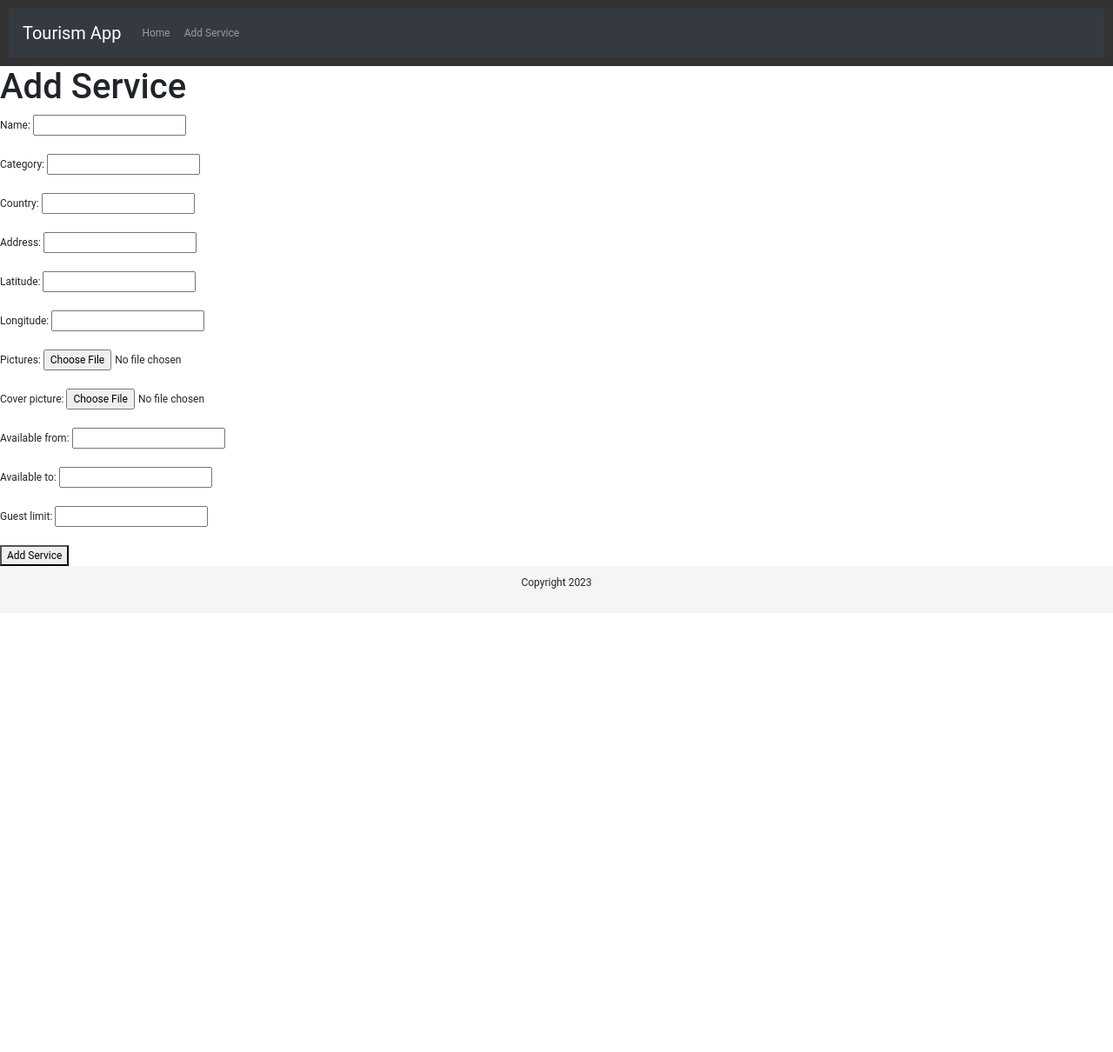
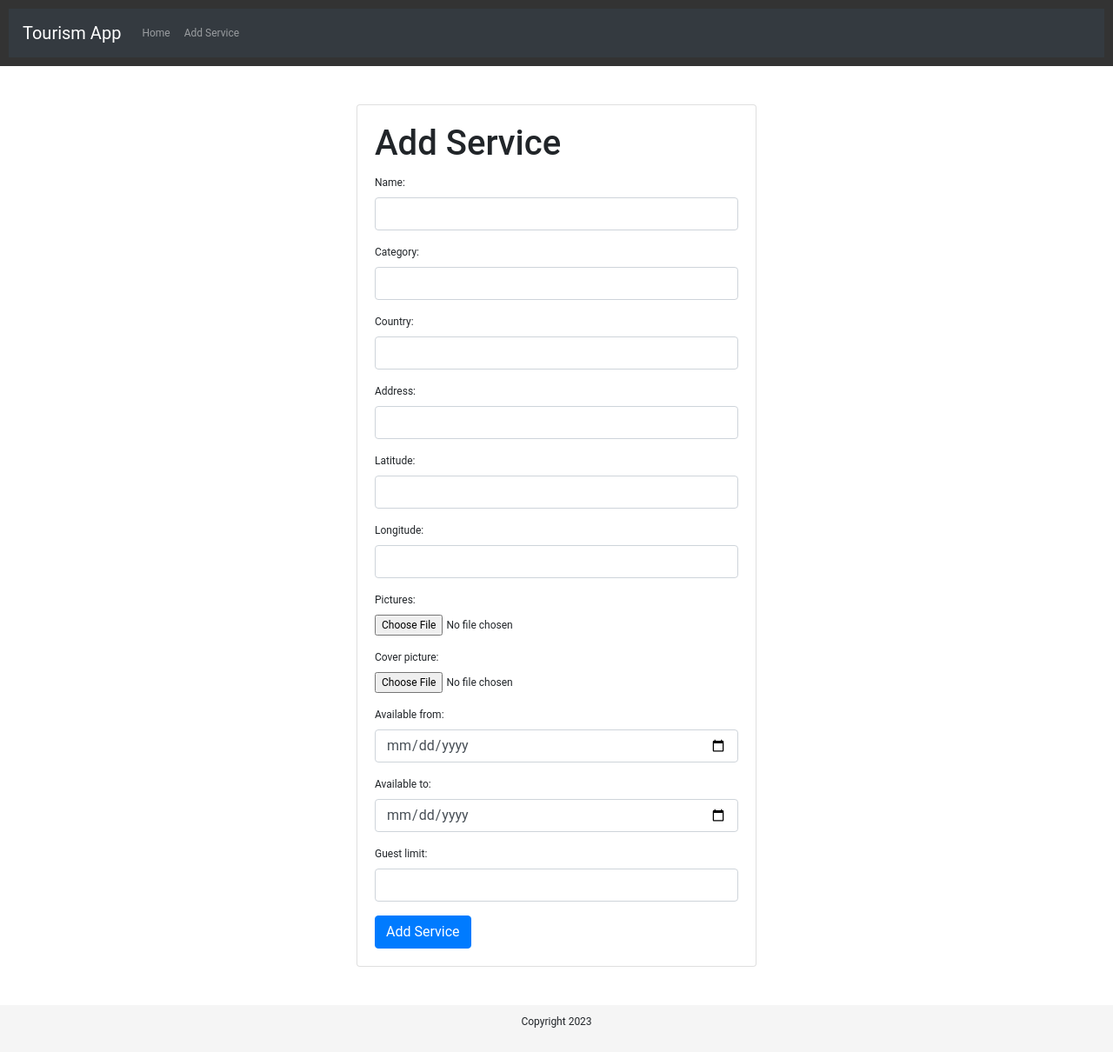
Before and after one commit to afiay/IRIS1, a Django app: page /add_service/ in a window 1280 px wide. Shown: the whole page at 87% size. Before the commit the page ends 677 px from the top, so only its background shows below. Run offline with Django 4.2, Linux system fonts and the light colour scheme; a user stored in the database is signed in; some libraries are stand-ins or nearby versions.

Commit message:
template

```diff
--- a/iris/base/forms.py
+++ b/iris/base/forms.py
@@ -6,18 +6,39 @@ class ServiceForm(forms.ModelForm):
         model = Service
         fields = ['name', 'category', 'country', 'address', 'latitude', 'longitude', 'pictures', 'cover_picture',
                   'available_from', 'available_to', 'guest_limit']
+        widgets = {
+            'name': forms.TextInput(attrs={'class': 'form-control'}),
+            'category': forms.TextInput(attrs={'class': 'form-control'}),
+            'country': forms.TextInput(attrs={'class': 'form-control'}),
+            'address': forms.TextInput(attrs={'class': 'form-control'}),
+            'latitude': forms.NumberInput(attrs={'class': 'form-control'}),
+            'longitude': forms.NumberInput(attrs={'class': 'form-control'}),
+            'pictures': forms.ClearableFileInput(attrs={'class': 'form-control-file'}),
+            'cover_picture': forms.ClearableFileInput(attrs={'class': 'form-control-file'}),
+            'available_from': forms.DateInput(attrs={'class': 'form-control', 'type': 'date'}),
+            'available_to': forms.DateInput(attrs={'class': 'form-control', 'type': 'date'}),
+            'guest_limit': forms.NumberInput(attrs={'class': 'form-control'}),
+        }
 
 class RatingForm(forms.ModelForm):
     class Meta:
         model = Rating
         fields = ['rating', 'comment']
+        widgets = {
+            'rating': forms.Select(attrs={'class': 'form-control'}),
+            'comment': forms.Textarea(attrs={'class': 'form-control'}),
+        }
 
-from django import forms
-from .models import Booking
 class BookingForm(forms.ModelForm):
     class Meta:
         model = Booking
         fields = ['service', 'user', 'from_date', 'to_date']
+        widgets = {
+            'service': forms.HiddenInput(),
+            'user': forms.HiddenInput(),
+            'from_date': forms.DateInput(attrs={'class': 'form-control', 'type': 'date'}),
+            'to_date': forms.DateInput(attrs={'class': 'form-control', 'type': 'date'}),
+        }
 
     def clean(self):
         cleaned_data = super().clean()
@@ -27,5 +48,4 @@ class BookingForm(forms.ModelForm):
         if from_date and to_date and from_date > to_date:
             raise forms.ValidationError("The 'from' date must be before the 'to' date.")
 
-
         return cleaned_data
--- /dev/null
+++ b/iris/base/static/css/style.css
@@ -0,0 +1,72 @@
+        /* Add your custom styles here */
+        body {
+            padding-top: 0px;
+            font-family: 'Roboto', sans-serif;
+            font-size: 12px;
+            text-align: justify;
+            word-wrap: break-word;
+        }
+
+        header {
+            background-color: #333;
+            color: #fff;
+            padding: 10px;
+        }
+
+        footer {
+            background-color: #f5f5f5;
+            padding: 10px;
+            text-align: center;
+        }
+
+        .profile-picture {
+            width: 200px;
+            height: 200px;
+            border: 2px solid #fff;
+            margin: 10px 10px 10px 10px;
+        }
+
+        .star-rating {
+            display: inline-block;
+        }
+
+        .star-rating .star {
+            font-size: 20px;
+            color: #ccc;
+            cursor: pointer;
+        }
+
+        .star-rating .star.filled {
+            color: orange;
+        }
+
+        .cover-picture {
+            width: 100%;
+            height: 300px;
+            object-fit: cover;
+            object-position: center;
+            overflow: hidden;
+        }
+
+        .col-md-8 {
+            padding-top: 10px
+        }
+        .flower {
+            color: white;
+        }
+        .col-md-4 {
+            padding-top: 10px
+        }
+                /* Add Service Form */
+        .add_service {
+            margin-top: 20px;
+            background-color: aqua;
+        }
+
+                .container_2 {
+                    /* Add your custom CSS styles for the container here */
+                    /* For example: */
+                    max-width: 500px;
+                    margin: 0 auto;
+                    padding: 20px;
+                }
--- /dev/null
+++ b/iris/base/static/js/main.js
@@ -0,0 +1,21 @@
+    $(document).ready(function() {
+        $('.star-rating .star').on('click', function() {
+            var ratingValue = $(this).data('value');
+            var $ratingInput = $(this).closest('.star-rating').find('input[name="rating"]');
+            $ratingInput.val(ratingValue);
+            updateStarRating($(this).closest('.star-rating'), ratingValue);
+        });
+
+        function updateStarRating($ratingContainer, ratingValue) {
+            $ratingContainer.find('.star').each(function() {
+                var currentValue = $(this).data('value');
+                if (currentValue <= ratingValue) {
+                    $(this).addClass('fas');
+                    $(this).removeClass('far');
+                } else {
+                    $(this).addClass('far');
+                    $(this).removeClass('fas');
+                }
+            });
+        }
+    });
--- a/iris/base/templates/add_service.html
+++ b/iris/base/templates/add_service.html
@@ -3,10 +3,16 @@
 {% block title %}Add Service{% endblock %}
 
 {% block content %}
-    <h1>Add Service</h1>
-    <form method="post" enctype="multipart/form-data">
-        {% csrf_token %}
-        {{ form.as_p }}
-        <button type="submit">Add Service</button>
-    </form>
+<div class="container_2">
+    <div class="card my-4">
+        <div class="card-body">
+            <h1 class="card-title">Add Service</h1>
+            <form method="post" enctype="multipart/form-data">
+                {% csrf_token %}
+                {{ form.as_p }}
+                <button type="submit" class="btn btn-primary">Add Service</button>
+            </form>
+        </div>
+    </div>
+</div>
 {% endblock %}
--- a/iris/base/templates/base.html
+++ b/iris/base/templates/base.html
@@ -5,58 +5,8 @@
     <!-- Add your CSS and JavaScript files here -->
     <link rel="stylesheet" href="https://cdnjs.cloudflare.com/ajax/libs/font-awesome/5.15.4/css/all.min.css">
     <link rel="stylesheet" href="https://stackpath.bootstrapcdn.com/bootstrap/4.5.0/css/bootstrap.min.css">
-    <style>
-        /* Add your custom styles here */
-        body {
-            padding-top: 0px;
-            font-family: 'Roboto', sans-serif;
-            font-size: 12px;
-            text-align: justify;
-            word-wrap: break-word;
-        }
-        header {
-            background-color: #333;
-            color: #fff;
-            padding: 10px;
-        }
-        footer {
-            background-color: #f5f5f5;
-            padding: 10px;
-            text-align: center;
-        }
-        .profile-picture {
-        width: 200px;
-        height: 200px;
-        border: 2px solid #fff;
-        margin:10px 10px 10px 10px;
-        }
-        .star-rating {
-        display: inline-block;
-        }
+    <link rel="stylesheet" href="/static/css/style.css">
 
-        .star-rating .star {
-        font-size: 20px;
-        color: #ccc;
-        cursor: pointer;
-        }
-
-        .star-rating .star.filled {
-        color: orange;
-        }
-        .cover-picture {
-        width: 100%;
-        height: 300px;
-        object-fit: cover;
-        object-position: center;
-        overflow: hidden;
-        }
-        .col-md-8{
-            padding-top:10px
-        }
-        .col-md-4{
-            padding-top:10px
-        }
-    </style>
 </head>
 <body>
     <header>
@@ -88,7 +38,8 @@
         <!-- Add your footer content here -->
         <p>Copyright 2023</p>
     </footer>
-
+    <!-- Add your JavaScript files and other scripts here -->
+    <script src="/static/js/main.js"></script>
     <script src="https://code.jquery.com/jquery-3.5.1.slim.min.js"></script>
     <script src="https://cdn.jsdelivr.net/npm/@popperjs/core@2.5.3/dist/umd/popper.min.js"></script>
     <script src="https://stackpath.bootstrapcdn.com/bootstrap/4.5.0/js/bootstrap.min.js"></script>
--- a/iris/base/views.py
+++ b/iris/base/views.py
@@ -186,3 +186,29 @@ from .models import Booking
 def booking_success(request, booking_id):
     booking = get_object_or_404(Booking, pk=booking_id)
     return render(request, 'booking_success.html', {'booking': booking})
+
+
+
+@login_required
+def edit_service(request, service_id):
+    service = get_object_or_404(Service, id=service_id, user=request.user)
+
+    if request.method == 'POST':
+        form = ServiceForm(request.POST, request.FILES, instance=service)
+        if form.is_valid():
+            form.save()
+            return redirect('service_detail', service_id=service.id)
+    else:
+        form = ServiceForm(instance=service)
+
+    return render(request, 'edit_service.html', {'form': form})
+
+@login_required
+def confirm_delete_service(request, service_id):
+    service = get_object_or_404(Service, id=service_id, user=request.user)
+
+    if request.method == 'POST':
+        service.delete()
+        return redirect('home')
+
+    return render(request, 'confirm_delete_service.html', {'service': service})
--- a/iris/iris/settings.py
+++ b/iris/iris/settings.py
@@ -101,7 +101,7 @@ CORS_ALLOW_CREDENTIALS = True
 TEMPLATES = [
     {
         'BACKEND': 'django.template.backends.django.DjangoTemplates',
-        'DIRS': [],
+        'DIRS': [os.path.join(BASE_DIR, 'custom_templates')],
         'APP_DIRS': True,
         'OPTIONS': {
             'context_processors': [
```
Also changed, not shown: iris/base/templates/service_detail.html (+8 -24 lines), iris/db.sqlite3, iris/media/media/photo-1472214103451-9374bd1c798e_rS9z9jW.jpg (added), iris/media/media/service_covers/download.png (added).
